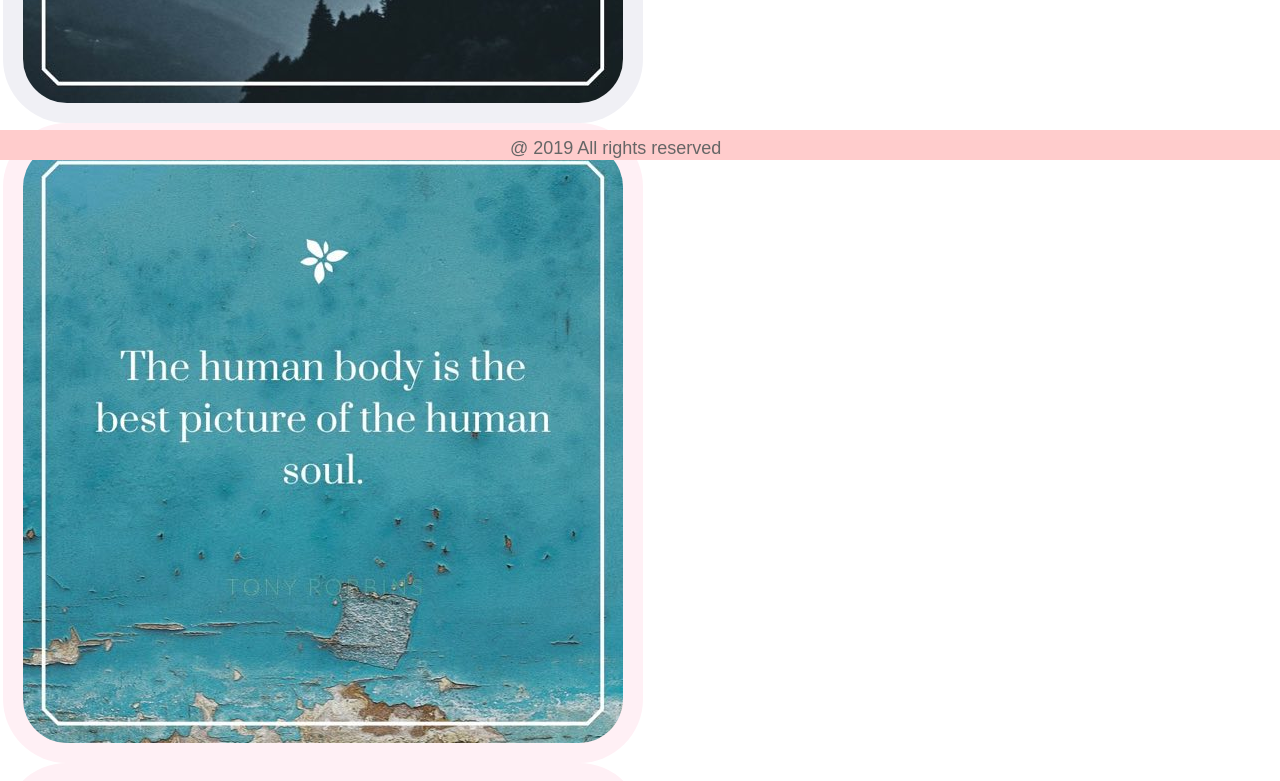
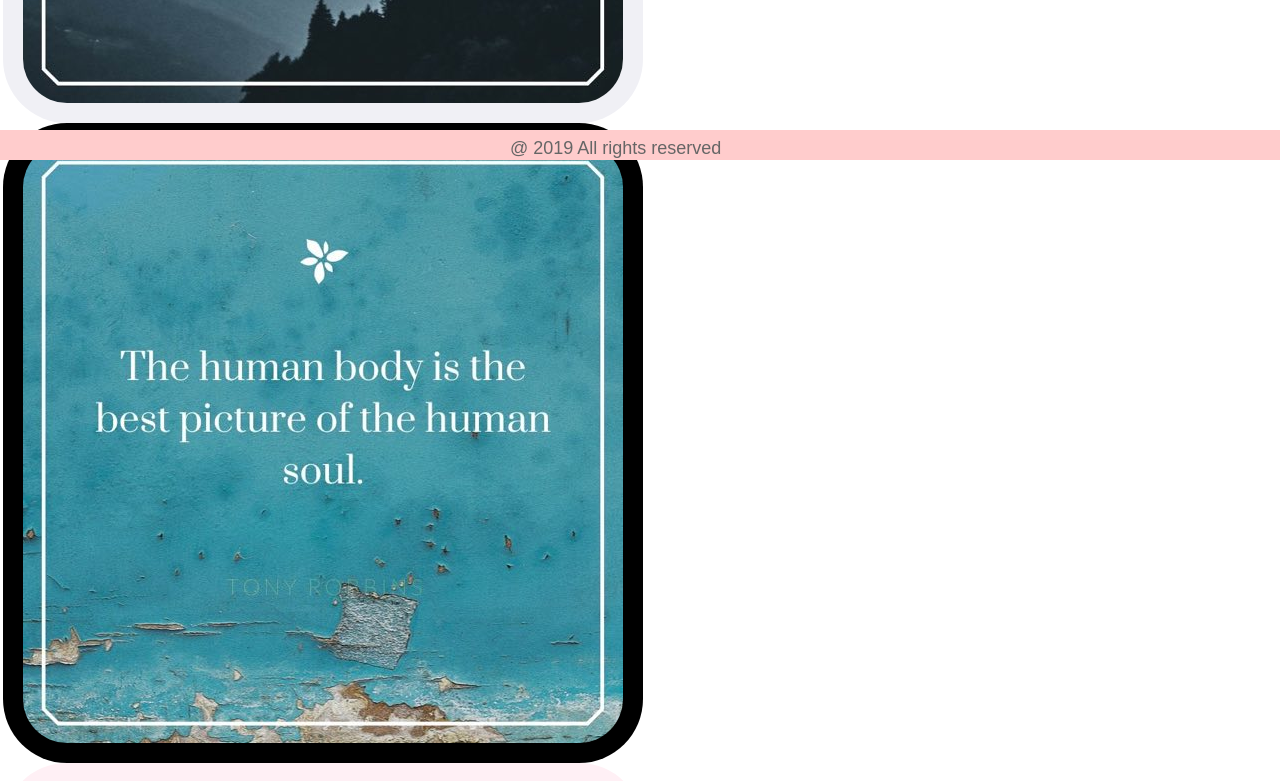
Before and after one commit to adicusa15/adicusa15.github.io, a plain HTML site: page better quotes.html in a window 1280 px wide. Shown: the part 640-1421 px from the top of the page. Drawn offline with Linux system fonts and the light colour scheme.

Commit message:
Update better quotes.html

```diff
--- a/better quotes.html
+++ b/better quotes.html
@@ -45,7 +45,7 @@
     <div class="col-md-6"><img src="quote1.jpg"
     class="img-rounded"style="background-color:#f0f0f5;"></div>
     <div class="col-md-6"><img src="quote2.jpg"
-    class="img-rounded"style="background-color:lavenderblush;"></div>
+    class="img-rounded"style="background-color:black;"></div>
     <div class="col-md-6"><img src="quote3.jpg"
      class="img-rounded"style="background-color:lavenderblush;"></div>
     <div class="col-md-6"><img src="quote4.jpg"
```
